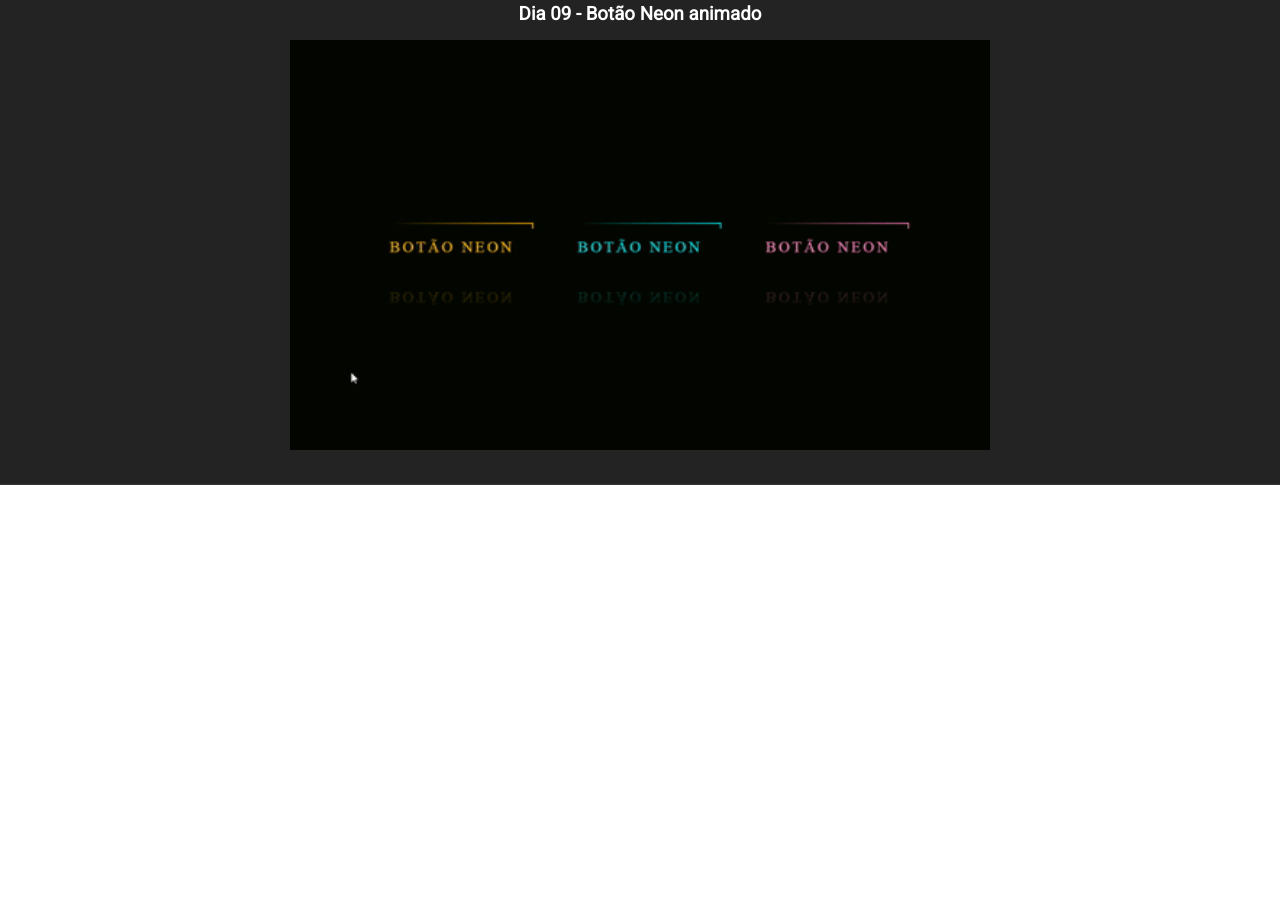
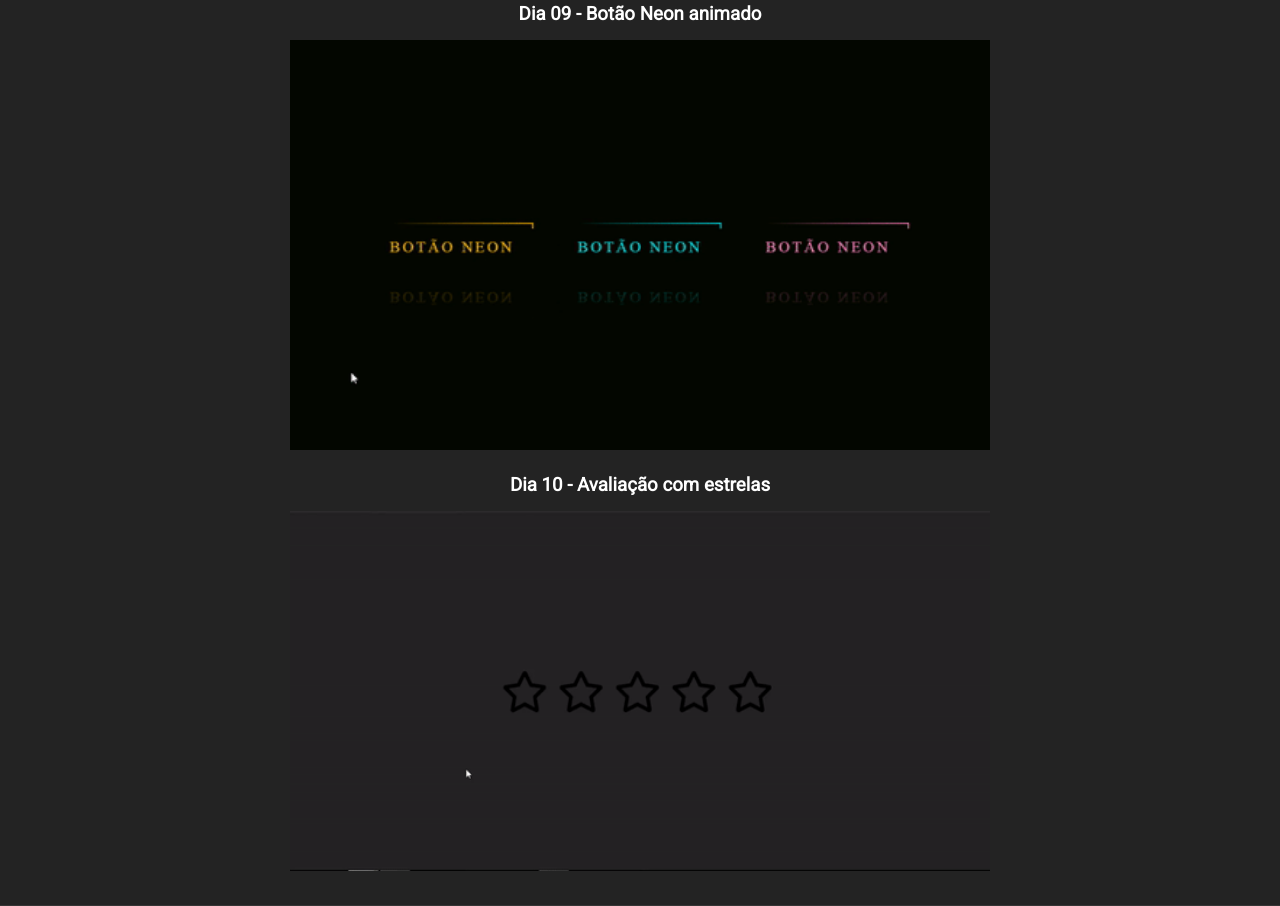
Before and after one commit to SilvioDiasJr/desafio-30diasdecss, a plain HTML site: page index.html in a window 1280 px wide. Shown: the part 4327-5233 px from the top of the page. Before the commit the page ends 4812 px from the top, so only its background shows below. Drawn offline with Linux system fonts and the light colour scheme.

Commit message:
adicionar o dessafio dia 10

```diff
--- a/index.html
+++ b/index.html
@@ -106,6 +106,12 @@
               <img src="Desafios/Dia 09/botao-neon-animado.gif" alt="gif">
             </a>
           </div>
+          <div class="project">
+            <h3>Dia 10 - Avaliação com estrelas</h3>
+            <a href="https://github.com/SilvioDiasJr/desafio-30diasdecss/tree/master/Desafios/Dia%2010">
+              <img src="Desafios/Dia 10/avaliação-estrelas.gif" alt="gif">
+            </a>
+          </div>
         </div>
       </div>
     </div>
```
